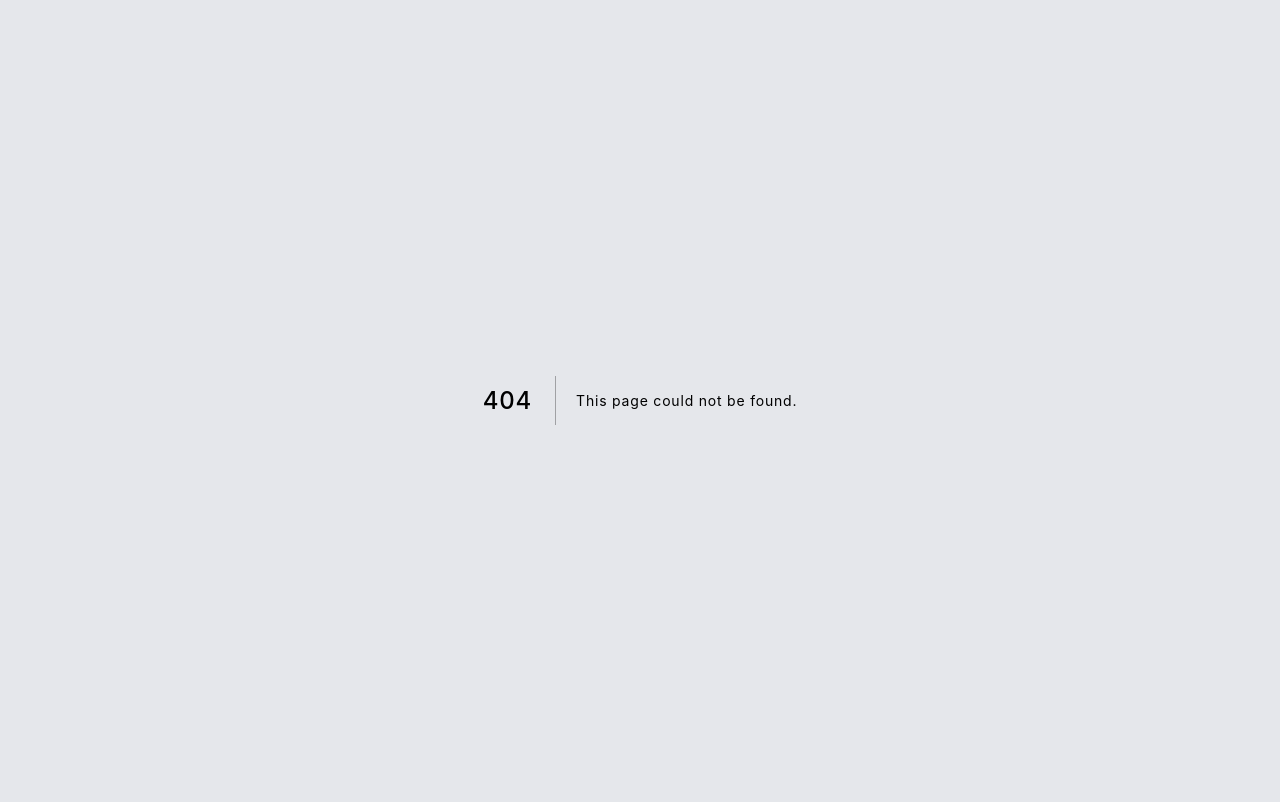
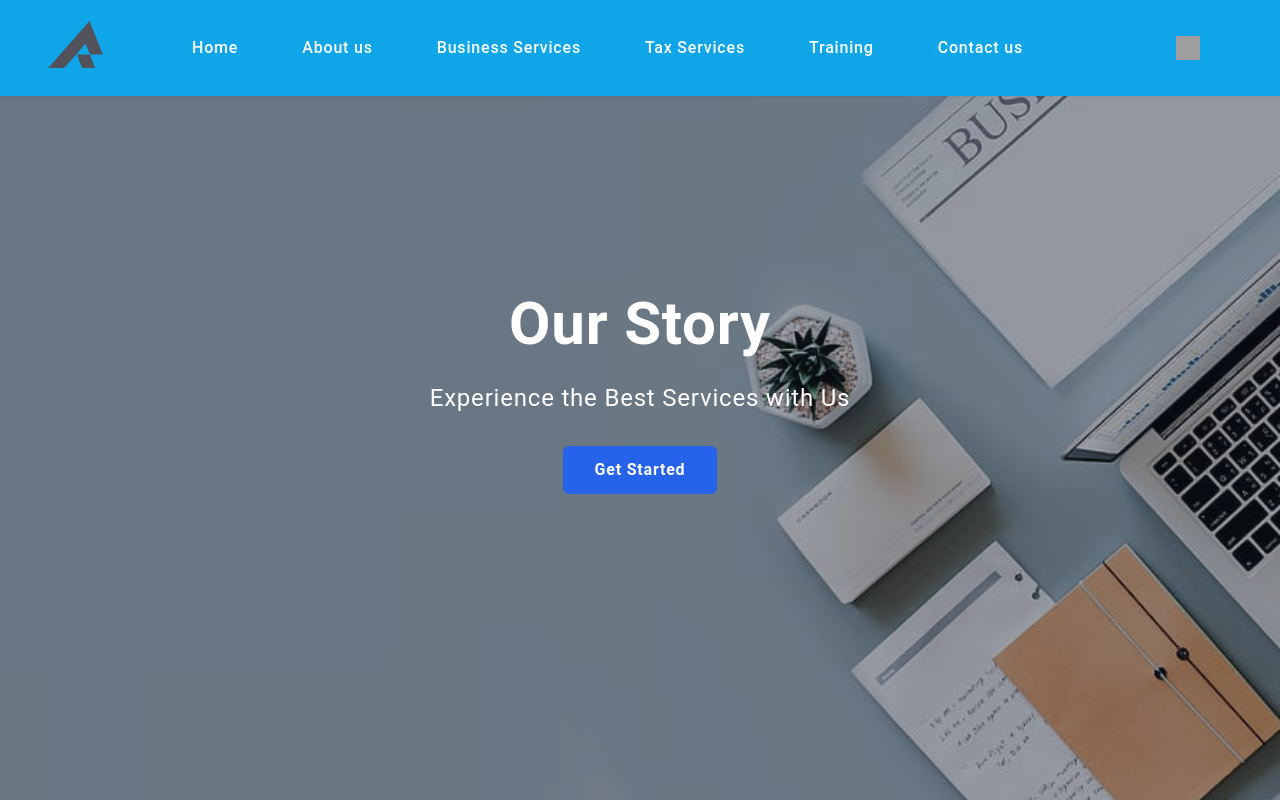
Before and after one commit to Mati-Shaikh/uk-accountants, a Next.js app: page /story in a window 1280 px wide. Before the commit this address had no page. Shown: the top 802 px of the page. Built offline with nearby package versions, Linux system fonts and the light colour scheme; grey boxes are pictures that could not be loaded.

Commit message:
Story Route Commit

```diff
--- a/components/Navbar.js
+++ b/components/Navbar.js
@@ -7,7 +7,7 @@ import { faTwitter, faInstagram, faGithub } from '@fortawesome/free-brands-svg-i
 
 const navigation = [
   { name: 'Home', href: '/', subItems: [] },
-  { name: 'About us', href: '/test', subItems: ['Our Team', 'Our Story', 'Our Values'] },
+  { name: 'About us', href: '/story', subItems: ['Our Story', 'Our Values'] },
   { name: 'Business Services', href: '/test', subItems: ['Consulting', 'Strategy', 'Solutions'] },
   { name: 'Tax Services', href: '/test', subItems: ['Advisory', 'Compliance', 'Planning'] },
   { name: 'Training', href: '/test', subItems: ['Workshops', 'Courses', 'Webinars'] },
--- /dev/null
+++ b/pages/story.js
@@ -0,0 +1,33 @@
+import React from 'react';
+import About from '../components/about';
+import Navbar from '../components/Navbar';
+import Footer from '../components/footer';
+const Story = () => {
+    return (
+        <div>
+      <Navbar />
+
+        <div className="relative bg-cover bg-center h-screen" style={{ backgroundImage: 'url("/back.jpg")' }}>
+            <div className="absolute inset-0 bg-gray-900 opacity-40"></div>
+            <div className="relative h-full flex flex-col justify-center items-center">
+                <div className="max-w-3xl mx-auto px-6 text-center">
+                    <h1 className="text-white text-4xl md:text-6xl font-bold animate-bounce">
+                        Our Story
+                    </h1>
+                    <p className="text-white mt-4 mb-8 text-lg md:text-2xl">
+                        Experience the Best Services with Us
+                    </p>
+                    <button className="px-8 py-3 bg-blue-600 text-white font-semibold rounded-md hover:bg-blue-700 transition duration-300">
+                        Get Started
+                    </button>
+                </div>
+            </div>
+<About/>
+<Footer/>
+        </div>
+
+        </div>
+    );
+};
+
+export default Story;
```
